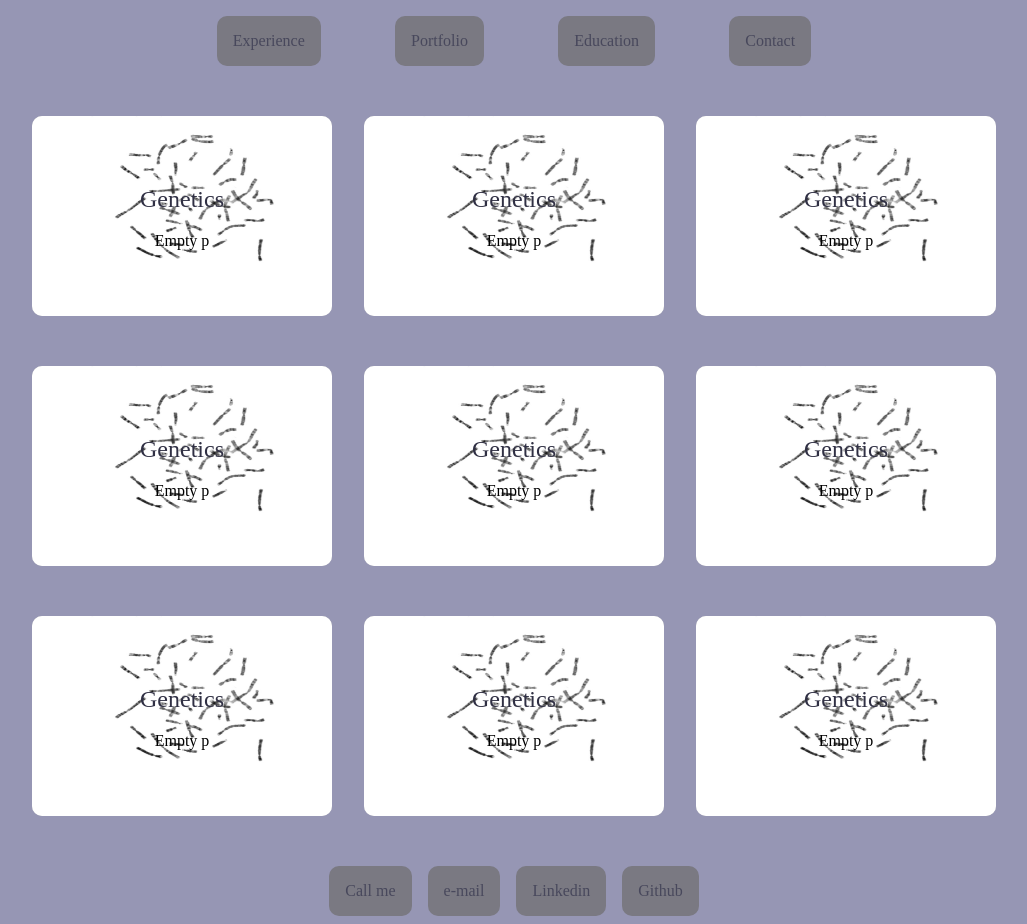
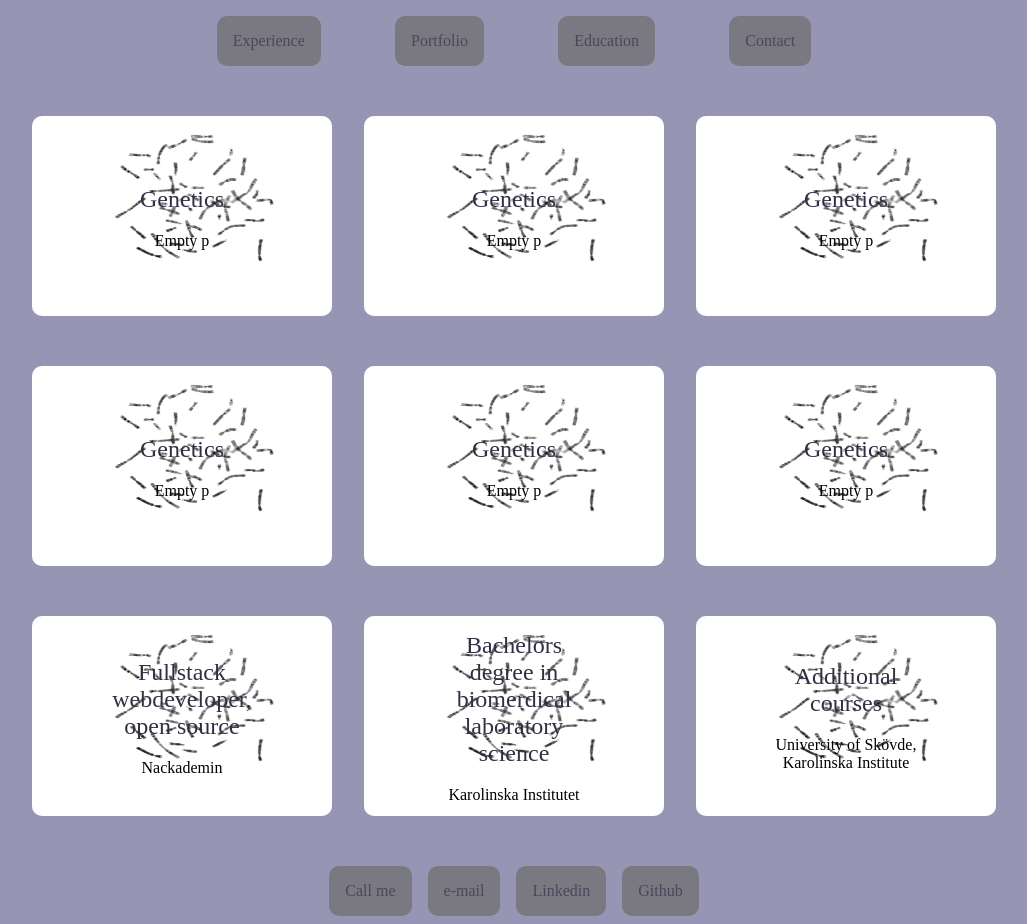
Before and after one commit to TereseBo/Curriculum-Vitae, a plain HTML site: page index.html in a window 1280 px wide. Shown: the part 113-1037 px from the top of the page, without its empty margins (126-1153 px from the left). Drawn offline with Linux system fonts and the light colour scheme.

Commit message:
Education texts added

```diff
--- a/index.html
+++ b/index.html
@@ -13,7 +13,7 @@
     <header>
         <h1>Hi, my name is Tess.</h1>
         <h3>I'm an experienced biomedical scientist stydying to become a full-stack web developer.</h3>
-        <nav id="mainNav">
+        <nav class="mainNav">
             <ul>
                 <li><a href="#previousexperience">Experience</a></li>
                 <li><a href="#projects">Portfolio</a></li>
@@ -136,20 +136,24 @@
                 </div>
         </section>
 
-        <section class="card-section"  id="education">
+        <section class="card-section" id="education">
             <div class="card">
                 <div class="card-content-container">
                     <div class="card-front">
                         <img src="images/1.0037b.JPG" alt="chromosomes in metaphase" width="500px">
                         <div class="card-text-container">
-                            <h2>Genetics</h2>
-                            <p>Empty p</p>
+                            <h2>Fullstack webdeveloper, open source</h2>
+                            <p>Nackademin</p>
                         </div>
                     </div>
                     <div class="card-back">
                         <div class="card-text-container">
-                            <h2>Previous Experience</h2>
-                            <p>Empty p</p>
+                            <p>
+                                Development of interactive web applications in NodeJS, TypeScript and JavaScript and
+                                modern applications with the help of HTML, CSS and various JavaScript libraries.
+                                Agile project management were also included. The training provides a solid foundation
+                                for developing advanced, dynamic and user-friendly web solutions.
+                            </p>
                         </div>
                     </div>
 
@@ -160,14 +164,19 @@
                     <div class="card-front">
                         <img src="images/1.0037b.JPG" alt="chromosomes in metaphase" width="500px">
                         <div class="card-text-container">
-                            <h2>Genetics</h2>
-                            <p>Empty p</p>
+                            <h2>Bachelors degree in biomerdical laboratory science</h2>
+                            <p>Karolinska Institutet</p>
                         </div>
                     </div>
                     <div class="card-back">
                         <div class="card-text-container">
-                            <h2>Previous Experience</h2>
-                            <p>Empty p</p>
+                            <p>
+                                Education programme 180hp, which covers the basics of human and cell biology
+                                as well as the basic principles of laboratory work. Several specialties are
+                                included in the program such as microbiology, immunology, pathology, and clinical
+                                chemistry. Quality assurance and research methods was given large weight and
+                                statistics and ethics were also included.
+                            </p>
                         </div>
                     </div>
 
@@ -179,14 +188,21 @@
                     <div class="card-front">
                         <img src="images/1.0037b.JPG" alt="chromosomes in metaphase" width="500px">
                         <div class="card-text-container">
-                            <h2>Genetics</h2>
-                            <p>Empty p</p>
+                            <h2>Additional courses</h2>
+                            <p>University of Skövde, Karolinska Institute</p>
                         </div>
                     </div>
                     <div class="card-back">
                         <div class="card-text-container">
-                            <h2>Previous Experience</h2>
-                            <p>Empty p</p>
+                            <p>Analysis of NGS-data 1 A1N, 4hp
+                             Introduction  to bioinformatics G1N, 7,5hp
+                            </p>
+                            <p>
+                                Projektledning och projekt som arbetsform, 7,5hp
+                                Högskolepedagogik för lärare och handledare i verksamhetsförlagd utbildning, 7,5hp
+                                Forskningsintroducerande kurs i biomedicinsk laboratorievetenskap, 15hp
+
+                            </p>
                         </div>
                     </div>
                 </div>
@@ -194,7 +210,7 @@
     </main>
     <footer>
         <section id="contact">
-            <nav id="mainNav">
+            <nav class="mainNav">
                 <ul>
                     <li><a href="tel:0769388441">Call me</a></li>
                     <li><a href="mailto:terese.boderus@gmail.com">e-mail</a></li>
--- a/styles/_mixins.scss
+++ b/styles/_mixins.scss
@@ -31,12 +31,9 @@
             background-color: v.$quaternary-bg-color;
             transform: scale(1.2);
             transition: 0.5s;
-
-
             & a{
                 color: v.$quinary-text-color;
                 font-weight: 700;
-
             }
         }
 
--- a/styles/styles.scss
+++ b/styles/styles.scss
@@ -2,7 +2,7 @@
 @use '_mixins' as m;
 @use '_basic' as b;
 
-#mainNav {
+.mainNav {
     @include m.nav;
 }
 
```
Also changed, not shown: styles/styles.css, 1 other file.
